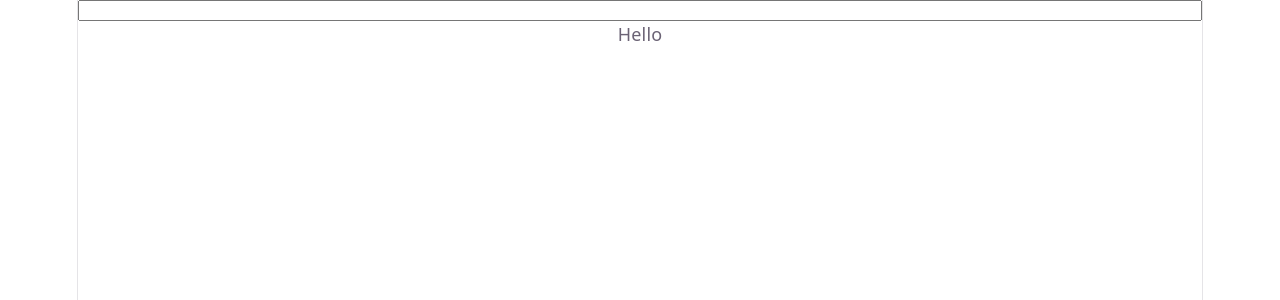
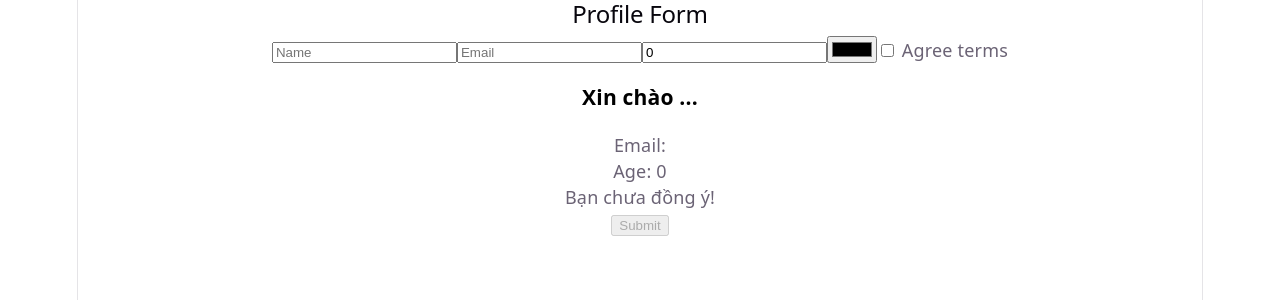
Before and after one commit to Trananh123duong/study-SELLNITY-, a Vue app in the folder VueJS/vue-basic/: page / in a window 1280 px wide. Shown: the top 300 px of the page. Built offline with nearby package versions, Linux system fonts and the light colour scheme.

Commit message:
Data Binding

```diff
--- a/VueJS/vue-basic/src/App.vue
+++ b/VueJS/vue-basic/src/App.vue
@@ -1,10 +1,52 @@
 <script setup>
-import { ref } from 'vue';
+import { ref } from 'vue'
 
 const name = ref('')
+const email = ref('')
+const age = ref(0)
+const color = ref('#000000')
+const isAgree = ref(false)
+
+function submit() {
+  alert('Submitted!')
+}
 </script>
 
 <template>
-  <input v-model="name" />
-  <p>Hello {{ name }}</p>
+  <div>
+    <h2>Profile Form</h2>
+
+    <!-- v-model -->
+    <input v-model="name" placeholder="Name" />
+    <input v-model="email" placeholder="Email" />
+    <input type="number" v-model="age" />
+    <input type="color" v-model="color" />
+
+    <!-- checkbox -->
+    <label>
+      <input type="checkbox" v-model="isAgree" />
+      Agree terms
+    </label>
+
+    <!-- interpolation -->
+    <h3 :style="{ color: color }">
+      Xin chào {{ name || '...' }}
+    </h3>
+
+    <p>Email: {{ email }}</p>
+    <p>Age: {{ age }}</p>
+
+    <!-- condition + class -->
+    <p :class="{ warning: !isAgree }">
+      {{ isAgree ? 'Đã đồng ý' : 'Bạn chưa đồng ý!' }}
+    </p>
+
+    <!-- button -->
+    <button
+      :disabled="!email || !isAgree"
+      @click="submit"
+    >
+      Submit
+    </button>
+  </div>
 </template>
```
